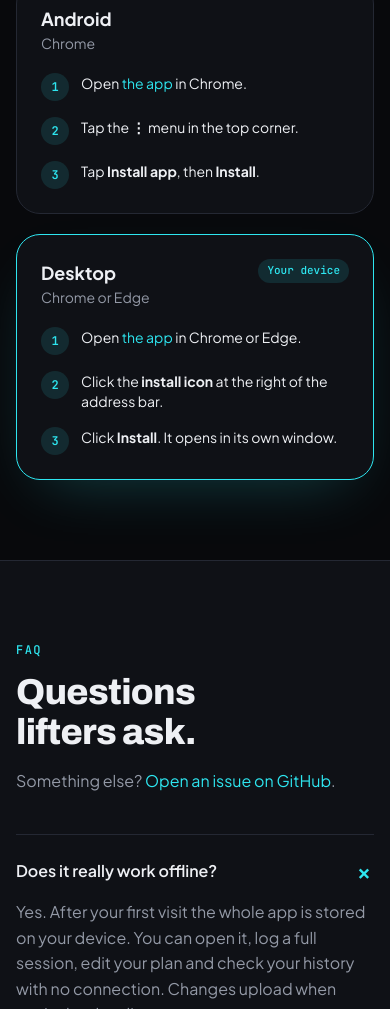
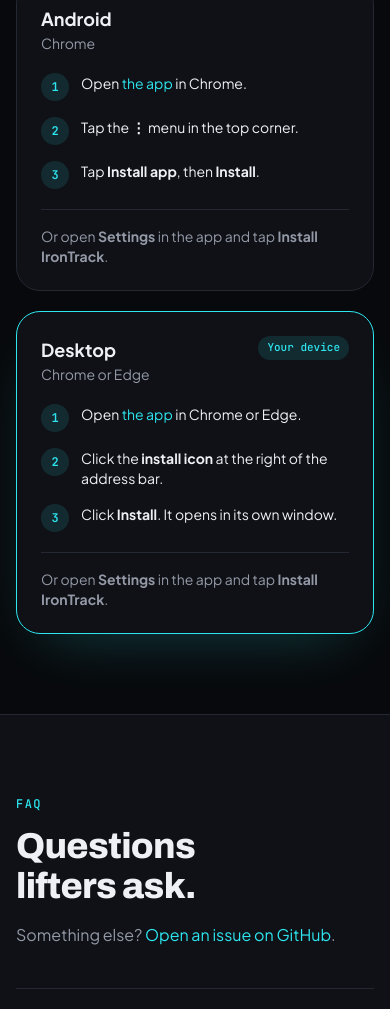
Before and after one commit to SKR18156592/irontrack-landing, a website: page public/index.html in a window 390 px wide. Shown: the part 9488-10497 px from the top of the page. Drawn offline with nearby package versions, Linux system fonts and the light colour scheme; files that its build step writes are made by us from their sources.

Commit message:
docs: mention the in-app install button
The Android and Desktop install cards add a line: open Settings in the
app and tap Install IronTrack. The iPhone card is unchanged, since the
app shows the same Share steps there.

```diff
--- a/public/index.html
+++ b/public/index.html
@@ -484,6 +484,7 @@
             <li class="flex gap-3"><span class="accent-soft grid h-7 w-7 shrink-0 place-items-center rounded-full font-mono text-xs font-semibold text-accent">2</span><span>Tap the <strong>⋮</strong> menu in the top corner.</span></li>
             <li class="flex gap-3"><span class="accent-soft grid h-7 w-7 shrink-0 place-items-center rounded-full font-mono text-xs font-semibold text-accent">3</span><span>Tap <strong>Install app</strong>, then <strong>Install</strong>.</span></li>
           </ol>
+          <p class="mt-5 border-t border-line pt-4 text-sm text-muted">Or open <strong>Settings</strong> in the app and tap <strong>Install IronTrack</strong>.</p>
         </article>
         <article data-platform="desktop" class="install-card lift rounded-3xl border border-line bg-surface p-6">
           <h3 class="text-lg font-bold">Desktop</h3><p class="text-sm text-muted">Chrome or Edge</p>
@@ -492,6 +493,7 @@
             <li class="flex gap-3"><span class="accent-soft grid h-7 w-7 shrink-0 place-items-center rounded-full font-mono text-xs font-semibold text-accent">2</span><span>Click the <strong>install icon</strong> at the right of the address bar.</span></li>
             <li class="flex gap-3"><span class="accent-soft grid h-7 w-7 shrink-0 place-items-center rounded-full font-mono text-xs font-semibold text-accent">3</span><span>Click <strong>Install</strong>. It opens in its own window.</span></li>
           </ol>
+          <p class="mt-5 border-t border-line pt-4 text-sm text-muted">Or open <strong>Settings</strong> in the app and tap <strong>Install IronTrack</strong>.</p>
         </article>
       </div>
     </div>
```
